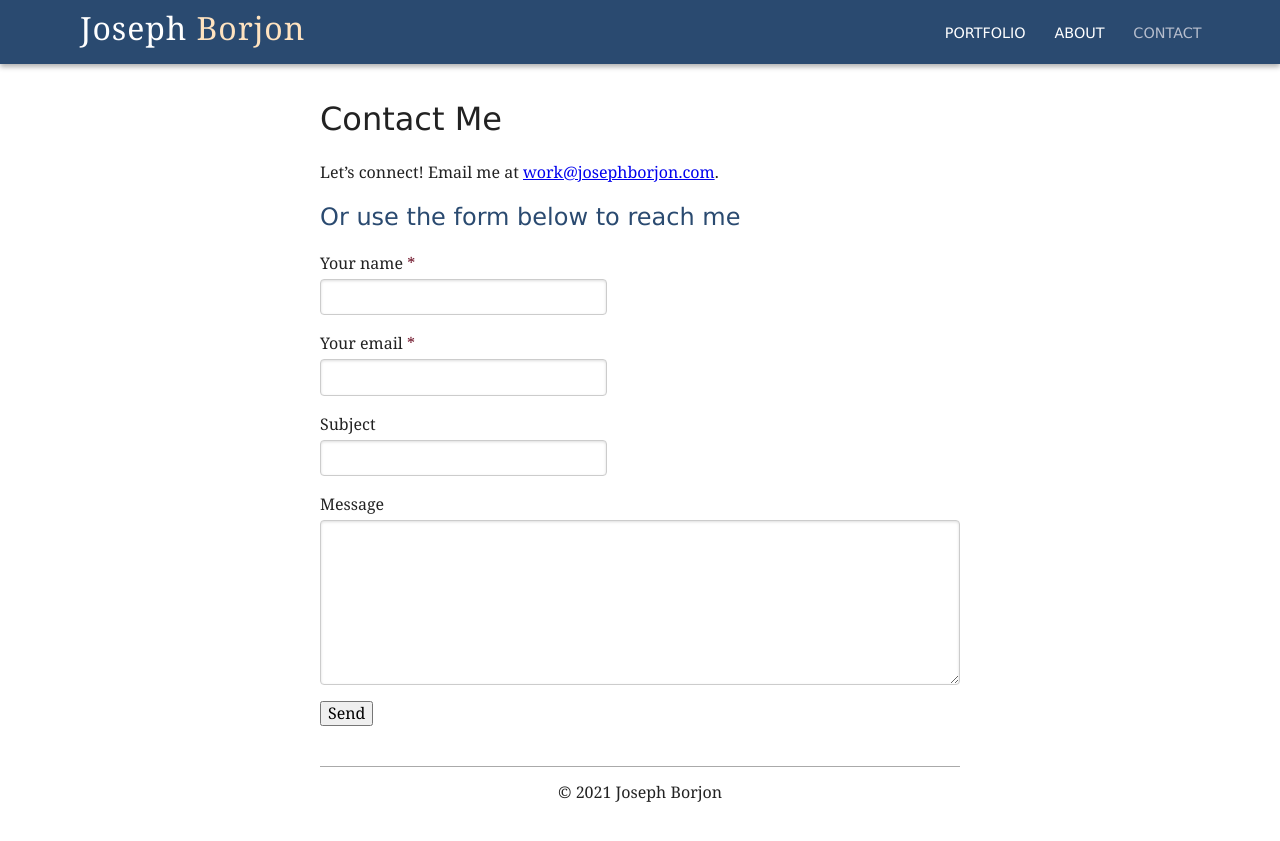
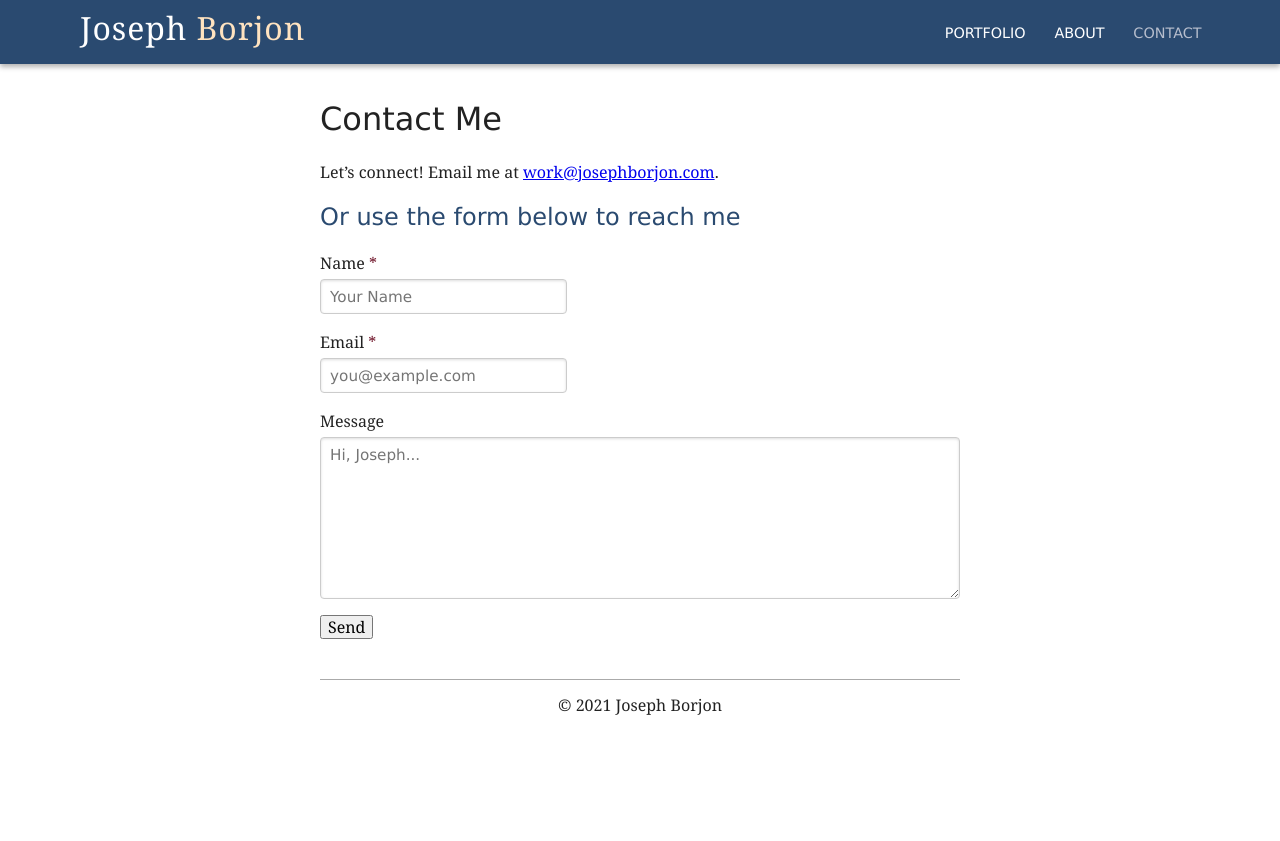
Before and after one commit to jborjon/jborjon.github.io, a Jekyll site: the page built from contact.html, in a window 1280 px wide. Shown: the top 841 px of the page. Built offline with Jekyll 4.4.1, drawn with Linux system fonts in a browser that asks for light colours; some web fonts are replaced.

Commit message:
Update contact form

```diff
--- a/contact.html
+++ b/contact.html
@@ -8,24 +8,20 @@ id: contact
 
 <h2>Or use the form below to reach me</h2>
 
-{% assign field_width = 22 -%}
+{% assign field_width = 24 -%}
 
 <form class="pure-form pure-form-stacked kwes-form" action="https://kwes.io/api/foreign/forms/GWQQRHUOX2O5yIwqWHD9">
   <p>
-    <label for="client-name">Your name <span class="form-required-mark">*</span></label>
-    <input required type="text" size="{{ field_width }}" name="client-name">
+    <label for="client-name">Name <span class="form-required-mark">*</span></label>
+    <input required type="text" size="{{ field_width }}" name="client-name" placeholder="Your Name">
   </p>
   <p>
-    <label for="email">Your email <span class="form-required-mark">*</span></label>
-    <input required type="email" size="{{ field_width }}" name="email">
-  </p>
-  <p>
-    <label for="subject">Subject</label>
-    <input type="text"  size="{{ field_width }}" name="subject" rules="max: 255">
+    <label for="email">Email <span class="form-required-mark">*</span></label>
+    <input required type="email" size="{{ field_width }}" name="email" placeholder="you@example.com">
   </p>
   <p>
     <label for="client-message">Message</label>
-    <textarea name="client-message" cols="80" rows="8"></textarea>
+    <textarea name="client-message" class="pure-input-1" cols="80" rows="8" placeholder="Hi, Joseph..."></textarea>
   </p>
 
   <button type="submit">Send</button>
--- a/style/base.css
+++ b/style/base.css
@@ -25,6 +25,7 @@ https://github.com/pure-css/pure/blob/master/LICENSE
   --color-nav-link: #fff;
   --color-nav-link-selected: #b7becd;
   --color-required-mark: #70152a;
+  --color-text-input: #666666;
   --color-hr: #aaa;
   --content-width: 42em;
 }
@@ -54,16 +55,20 @@ h6 {
 }
 
 textarea {
-  max-width: 100%;
   color: var(--color-text-primary);
-  font-family: Verdana, Tahoma, Helvetica, Arial, sans-serif;
+}
+
+textarea,
+[type="text"],
+[type="email"] {
+  font: .95em Verdana, Tahoma, Helvetica, Arial, sans-serif;
 }
 
 .page-header {
   width: 100%;
   height: 6em;
   background-color: var(--color-brand);
-  box-shadow: 0 3px 5px rgba(0, 0, 0, 0.3);
+  box-shadow: 0 3px 5px rgba(0, 0, 0, .3);
 }
 
 .main-nav-menu {
@@ -87,7 +92,7 @@ textarea {
 
 .nav-menu-link,
 .nav-menu-link:visited {
-  font: 0.9em Verdana, Tahoma, Helvetica, Arial, sans-serif;
+  font: .9em Verdana, Tahoma, Helvetica, Arial, sans-serif;
   color: var(--color-nav-link);
   text-transform: uppercase;
   transition: color .15s;
```
